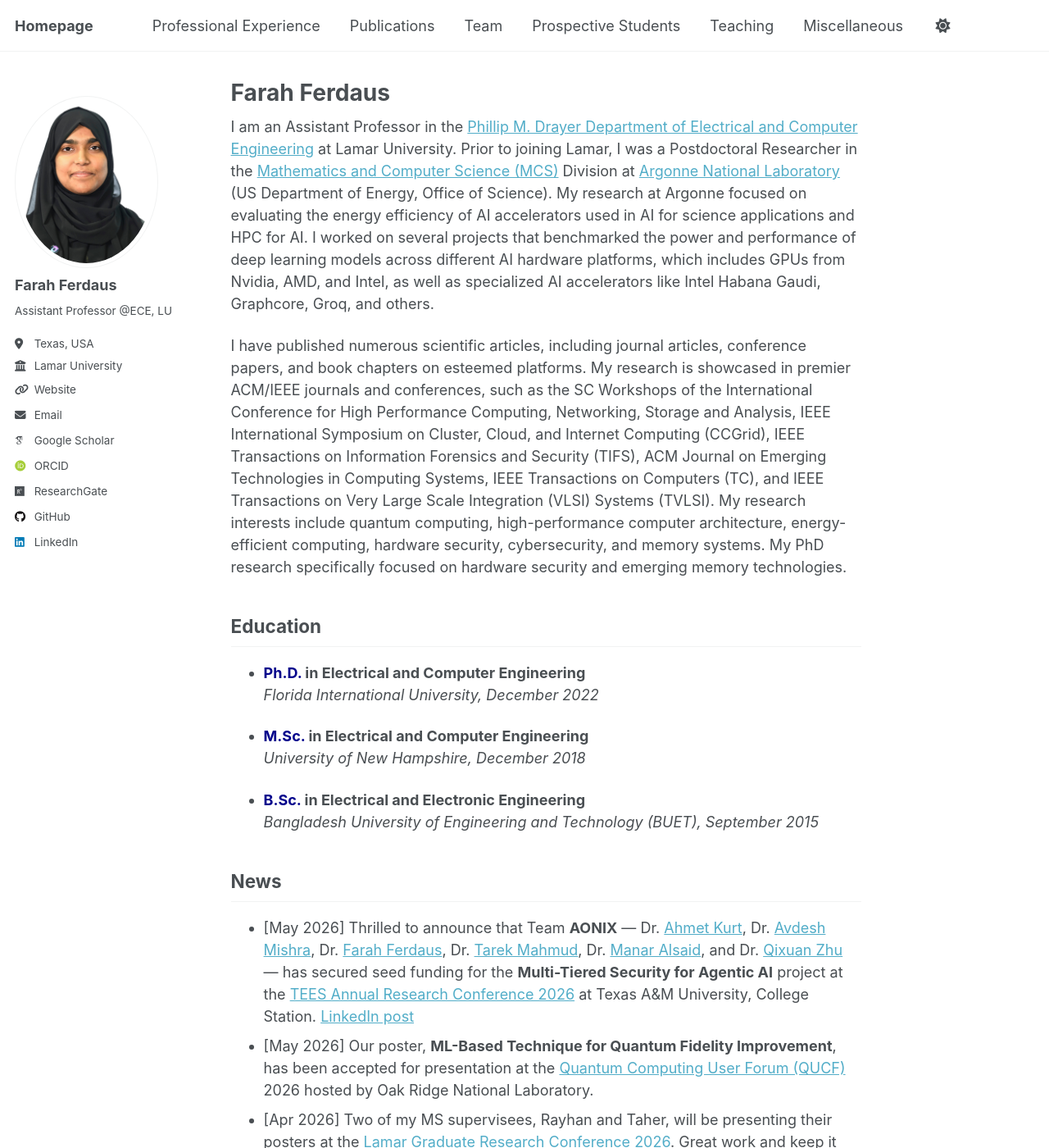
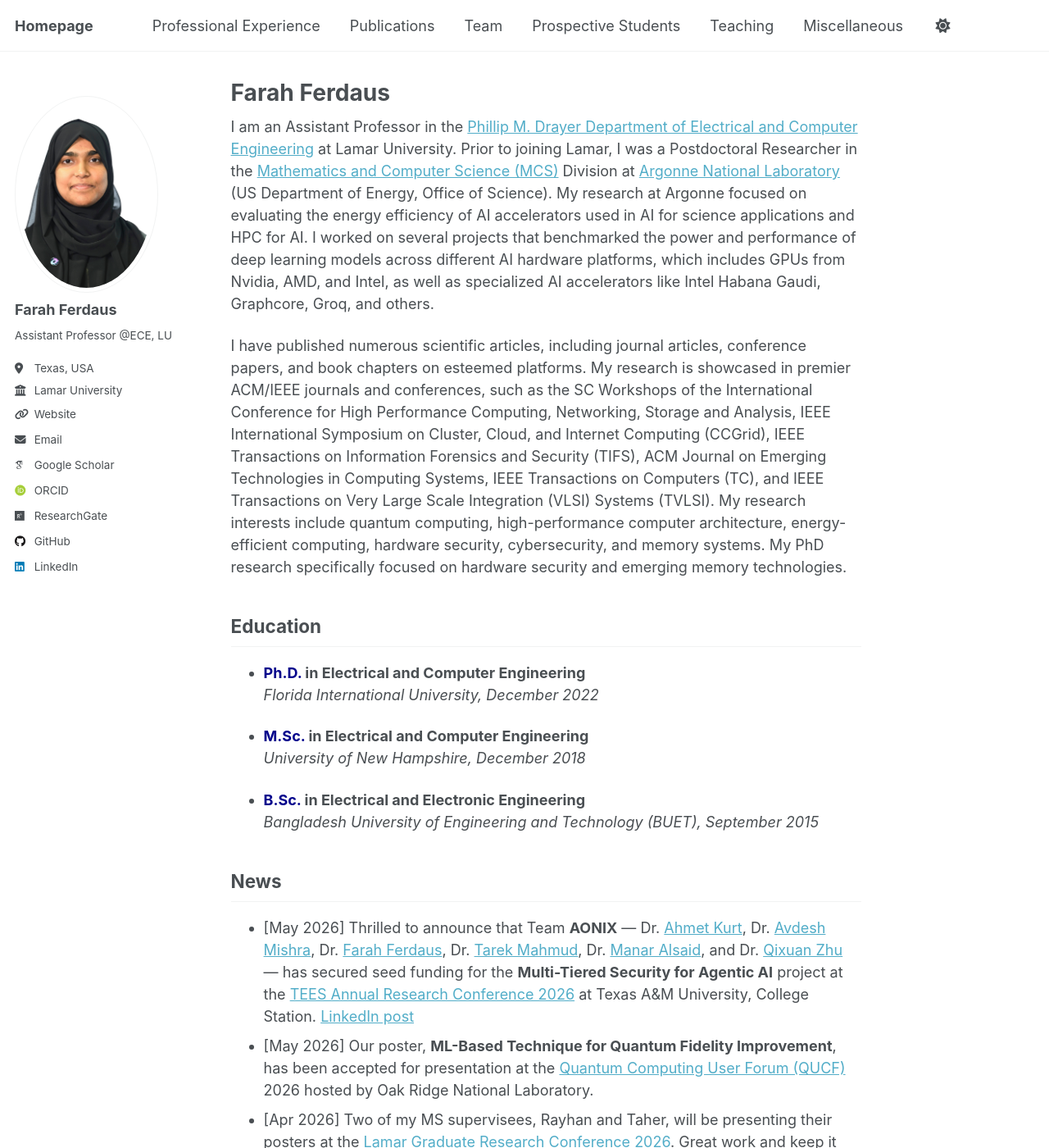
Before and after one commit to fferdaus/fferdaus.github.io, a Jekyll site: the page built from _pages/about.md, in a window 1280 px wide and 1400 px high. Shown: the whole window at 82% size. Built offline with Jekyll 4.4.1, drawn with Linux system fonts in a browser that asks for light colours; emoji names are drawn with the system emoji font; some web fonts are replaced.

Commit message:
Update main.scss

```diff
--- a/assets/css/main.scss
+++ b/assets/css/main.scss
@@ -43,8 +43,8 @@
 ;
 
 .author__avatar img {
-  width: 210px !important;
-  height: 210px !important;
+  width: 240px !important;
+  height: 240px !important;
   object-fit: cover !important;
   border-radius: 50% !important;
 }
```
